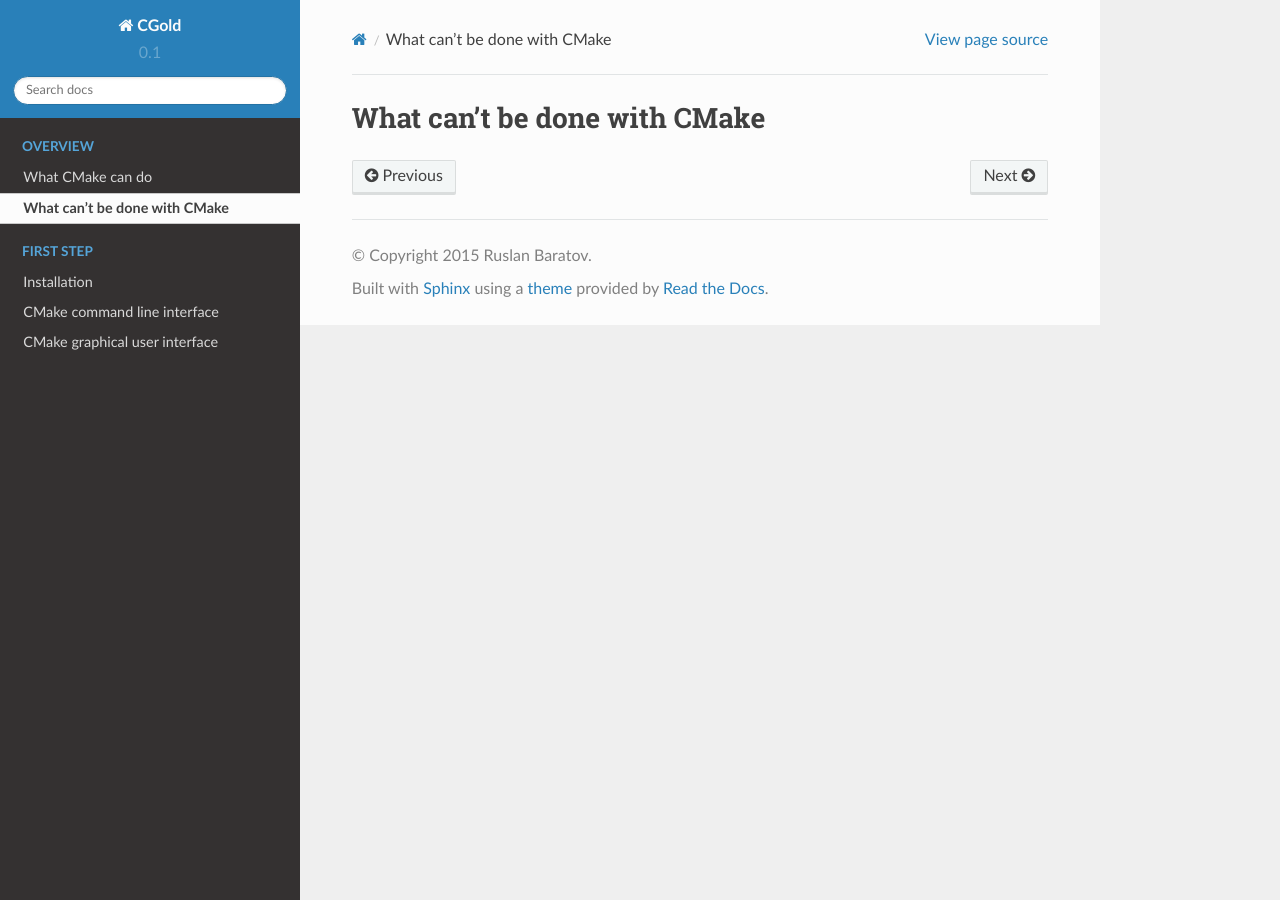
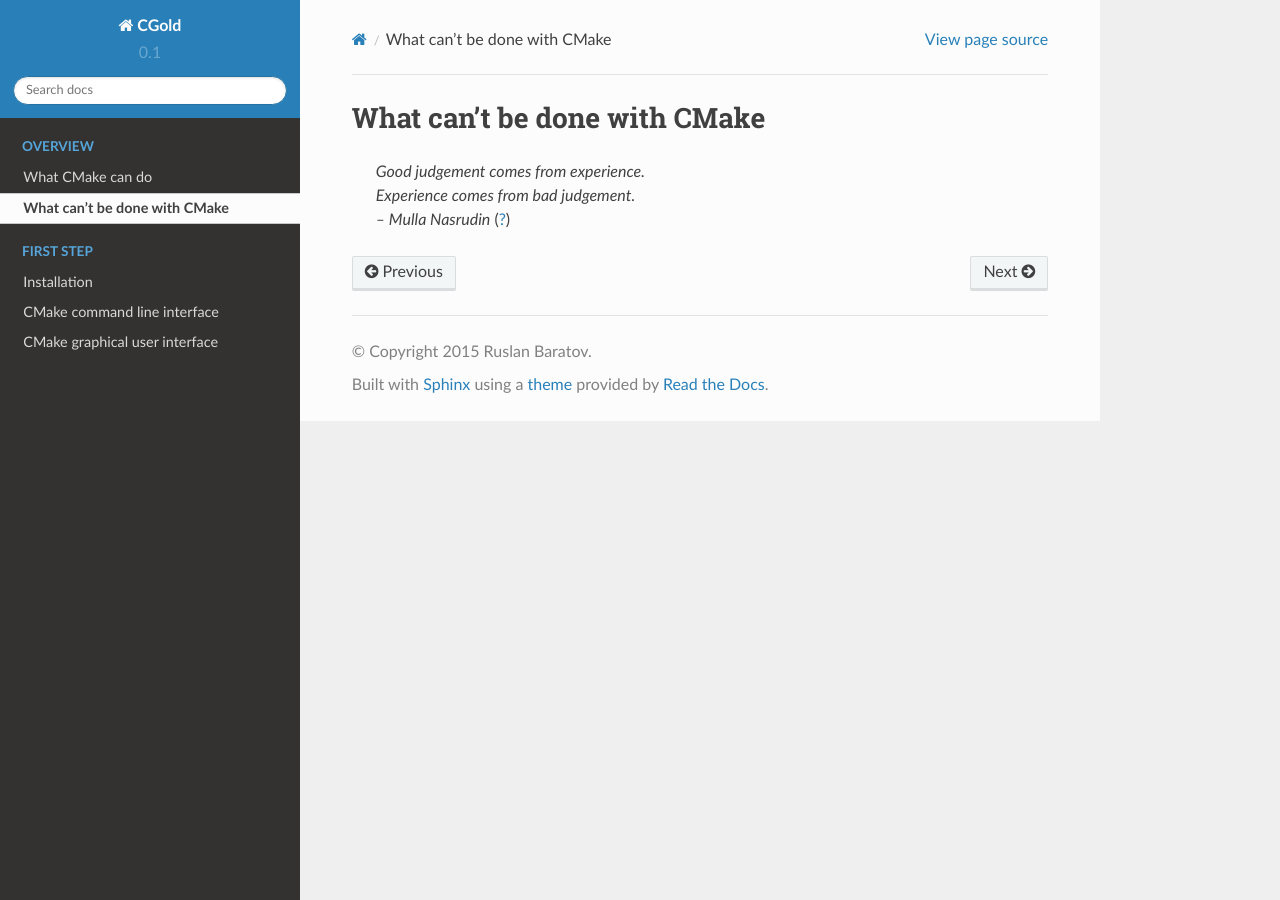
Before and after one commit to ruslo/CGold, a Sphinx documentation site: the page built from docs/overview/cmake-can-not.rst, in a window 1280 px wide. Built offline with Sphinx 7.4.7 and the Read the Docs theme 2.0.0, drawn with Linux system fonts in a browser that asks for light colours.

Commit message:
Add a quote

```diff
--- a/docs/overview/cmake-can-not.rst
+++ b/docs/overview/cmake-can-not.rst
@@ -1,2 +1,10 @@
 What can't be done with CMake
 -----------------------------
+
+.. epigraph::
+
+  | *Good judgement comes from experience.*
+  | *Experience comes from bad judgement.*
+  | *-- Mulla Nasrudin* (`? <https://en.wikiquote.org/wiki/Jim_Horning>`_)
+
+.. Can't find good reference. Let me know if you've found a better link.
```
